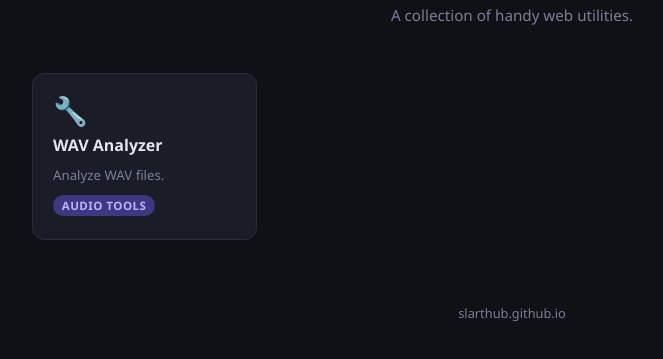
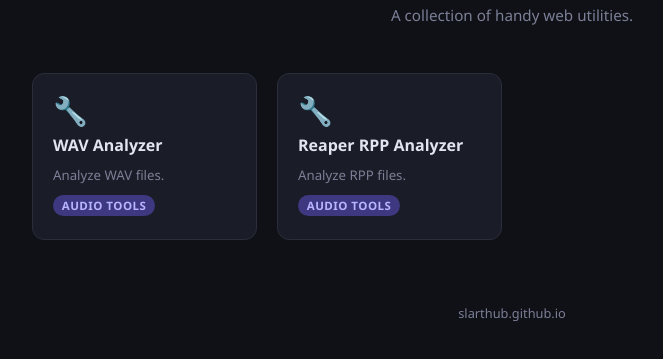
Before and after one commit to SlartHub/slarthub.github.io, a plain HTML site: page index.html in a window 1280 px wide. Shown: the part 83-442 px from the top of the page, without its empty margins (128-791 px from the left). Drawn offline with Linux system fonts and the light colour scheme.

Commit message:
Added RPP analyzer Card

```diff
--- a/index.html
+++ b/index.html
@@ -140,6 +140,13 @@
         <span class="card-tag">Audio tools</span>
       </a>
 
+      <a class="card" href="./rpp_analyzer/index.html">
+        <div class="card-icon">🔧</div>
+        <div class="card-name">Reaper RPP Analyzer</div>
+        <div class="card-desc">Analyze RPP files.</div>
+        <span class="card-tag">Audio tools</span>
+      </a>
+
 
   </main>
 
```
